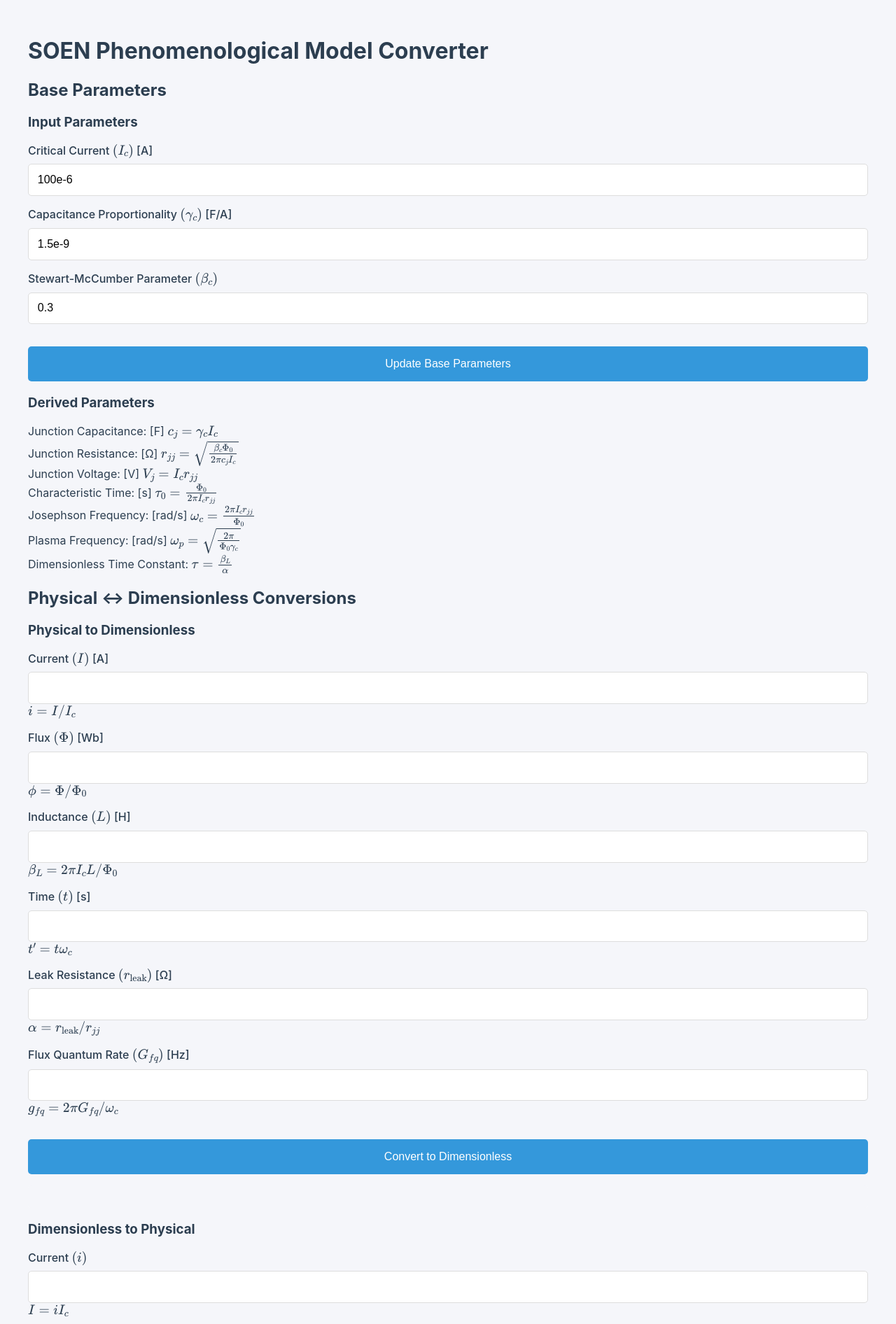
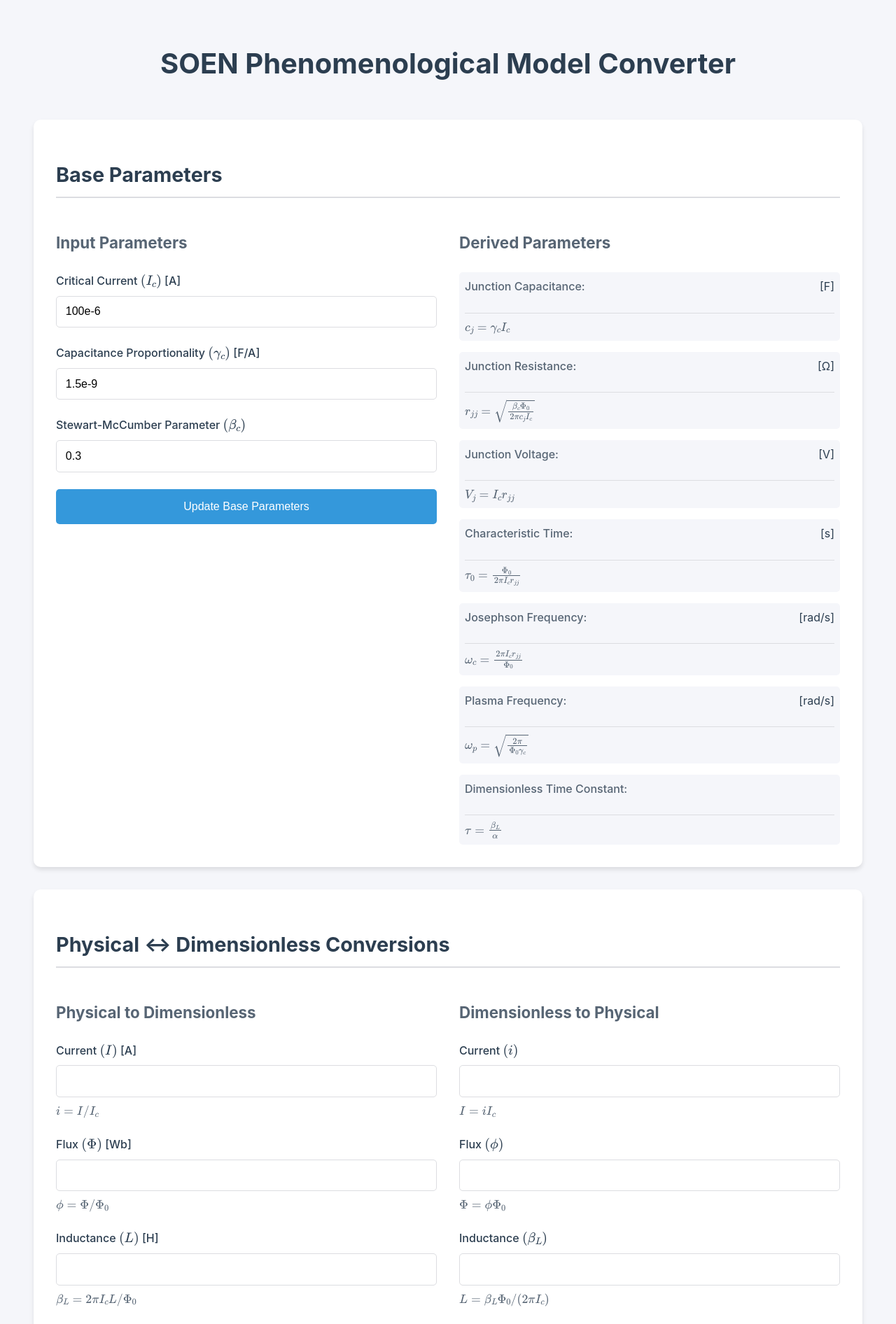
Before and after one commit to Matt-Cox1/soen_conversion_app, a Flask app: page / in a window 1280 px wide. Shown: the top 1892 px of the page at 70% size. Run offline with Flask 3, Linux system fonts and the light colour scheme; data that the repository does not hold is empty.

Commit message:
Update styles.css

```diff
--- a/static/css/styles.css
+++ b/static/css/styles.css
@@ -1,116 +1,236 @@
-/* static/css/styles.css */
+/* FILEPATH: src/soen/utils/physical_mappings/static/css/styles.css */
 
 :root {
     --primary-color: #2c3e50;
     --secondary-color: #3498db;
-    --bg-color: #f5f6fa;
-    --input-bg: #ffffff;
+    --accent-color: #e74c3c;
+    --background-color: #f5f6fa;
+    --surface-color: #ffffff;
+    --border-color: #dcdde1;
+    --text-primary: #2c3e50;
+    --text-secondary: #576574;
+    --text-error: #e74c3c;
+    --shadow-color: rgba(0, 0, 0, 0.1);
 }
 
+/* Base Styles */
 body {
     font-family: -apple-system, BlinkMacSystemFont, 'Segoe UI', Roboto, sans-serif;
     margin: 0;
     padding: 2rem;
-    background-color: var(--bg-color);
-    color: var(--primary-color);
+    background-color: var(--background-color);
+    color: var(--text-primary);
+    line-height: 1.6;
 }
 
 .container {
-    max-width: 1200px;
+    max-width: 1400px;
     margin: 0 auto;
+    padding: 0 1rem;
 }
 
-.converter-grid {
-    display: grid;
-    grid-template-columns: 1fr 1fr;
-    gap: 2rem;
+h1, h2, h3 {
+    color: var(--primary-color);
+    margin-bottom: 1.5rem;
+}
+
+h1 {
+    text-align: center;
+    font-size: 2.5rem;
+    margin-bottom: 3rem;
+}
+
+h2 {
+    font-size: 1.8rem;
+    border-bottom: 2px solid var(--border-color);
+    padding-bottom: 0.5rem;
+}
+
+h3 {
+    font-size: 1.4rem;
+    color: var(--text-secondary);
+}
+
+/* Section Styles */
+section {
+    background: var(--surface-color);
+    border-radius: 10px;
+    box-shadow: 0 4px 6px var(--shadow-color);
+    padding: 2rem;
     margin-bottom: 2rem;
 }
 
-.converter-section {
-    background: white;
-    padding: 2rem;
-    border-radius: 10px;
-    box-shadow: 0 2px 10px rgba(0,0,0,0.1);
+/* Grid Layouts */
+.parameter-grid {
+    display: grid;
+    grid-template-columns: repeat(auto-fit, minmax(300px, 1fr));
+    gap: 2rem;
 }
 
+.conversion-grid {
+    display: grid;
+    grid-template-columns: repeat(auto-fit, minmax(400px, 1fr));
+    gap: 2rem;
+}
+
+/* Input Groups */
 .input-group {
-    margin-bottom: 1rem;
+    margin-bottom: 1.5rem;
     display: flex;
     flex-direction: column;
 }
 
 label {
+    font-weight: 500;
     margin-bottom: 0.5rem;
-    font-weight: 500;
+    color: var(--text-primary);
 }
 
 input {
     padding: 0.8rem;
-    border: 1px solid #ddd;
+    border: 1px solid var(--border-color);
     border-radius: 5px;
     font-size: 1rem;
-    transition: border-color 0.3s;
+    transition: border-color 0.3s, box-shadow 0.3s;
 }
 
+input:focus {
+    outline: none;
+    border-color: var(--secondary-color);
+    box-shadow: 0 0 0 3px rgba(52, 152, 219, 0.2);
+}
 
+/* Equations */
+.equation {
+    margin-top: 0.5rem;
+    color: var(--text-secondary);
+    font-size: 0.9rem;
+}
 
-button {
+/* Parameter Display */
+.parameter-group {
+    display: grid;
+    gap: 1rem;
+}
+
+.parameter-item {
+    display: grid;
+    grid-template-columns: auto 1fr auto;
+    gap: 1rem;
+    align-items: center;
+    padding: 0.5rem;
+    background-color: var(--background-color);
+    border-radius: 5px;
+}
+
+.parameter-item .equation {
+    grid-column: 1 / -1;
+    color: var(--text-secondary);
+    font-size: 0.9rem;
+    margin-top: 0.5rem;
+    padding-top: 0.5rem;
+    border-top: 1px solid var(--border-color);
+}
+
+.parameter-item span:first-child {
+    color: var(--text-secondary);
+    font-weight: 500;
+}
+
+/* Buttons */
+.primary-button {
     background-color: var(--secondary-color);
     color: white;
     border: none;
     padding: 1rem 2rem;
     border-radius: 5px;
+    font-size: 1rem;
     cursor: pointer;
-    font-size: 1rem;
-    transition: background-color 0.3s;
+    transition: background-color 0.3s, transform 0.2s;
     width: 100%;
+}
+
+.primary-button:hover {
+    background-color: #2980b9;
+    transform: translateY(-1px);
+}
+
+.primary-button:disabled {
+    background-color: var(--border-color);
+    cursor: not-allowed;
+    transform: none;
+}
+
+/* Results Display */
+.result {
+    margin-top: 1.5rem;
+    padding: 1rem;
+    background-color: var(--background-color);
+    border-radius: 5px;
+    min-height: 3rem;
+}
+
+/* Error Display */
+.error {
+    color: var(--text-error);
+    padding: 1rem;
+    border: 1px solid var(--text-error);
+    border-radius: 5px;
     margin-top: 1rem;
 }
 
-.result {
-    margin-top: 1rem;
-    padding: 1rem;
-    background-color: var(--bg-color);
-    border-radius: 5px;
+/* MathJax Customization */
+.mjx-chtml {
+    font-size: 1.1rem !important;
 }
 
-.tab-container {
-    border-bottom: 1px solid #ddd;
-    margin-bottom: 2rem;
-    display: flex;
-    gap: 1rem;
+/* Responsive Adjustments */
+@media screen and (max-width: 768px) {
+    body {
+        padding: 1rem;
+    }
+
+    .parameter-grid,
+    .conversion-grid {
+        grid-template-columns: 1fr;
+    }
+
+    .parameter-item {
+        grid-template-columns: 1fr;
+        gap: 0.5rem;
+    }
+
+    h1 {
+        font-size: 2rem;
+    }
+
+    h2 {
+        font-size: 1.5rem;
+    }
+
+    h3 {
+        font-size: 1.2rem;
+    }
 }
 
-.tab-button {
-    background: none;
-    border: none;
-    padding: 1rem 2rem;
-    font-size: 1rem;
-    cursor: pointer;
-    border-bottom: 3px solid transparent;
-    transition: all 0.3s;
-    width: auto;
-    margin: 0;
-    color: black; /* Add this line to change the text color to black */
+/* Print Styles */
+@media print {
+    body {
+        padding: 0;
+        background: white;
+    }
+
+    section {
+        box-shadow: none;
+        border: 1px solid var(--border-color);
+        break-inside: avoid;
+    }
+
+    input {
+        border: 1px solid #000;
+    }
+
+    .primary-button {
+        display: none;
+    }
 }
-
-.tab-content {
-    display: none;
-}
-
-.tab-content.active {
-    display: block;
-}
-
-.derived-constants {
-    display: flex;
-    flex-direction: column;
-    gap: 0.5rem;
-}
-
-.constant-item {
-    display: flex;
-    align-items: center;
-    gap: 0.5rem;
-}
```
